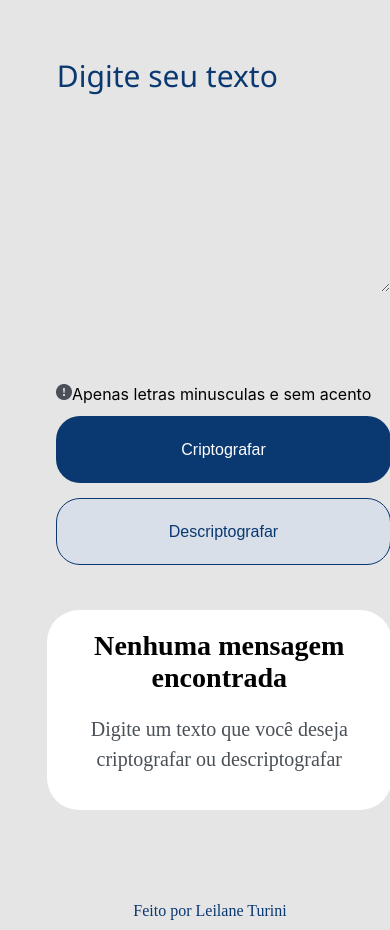
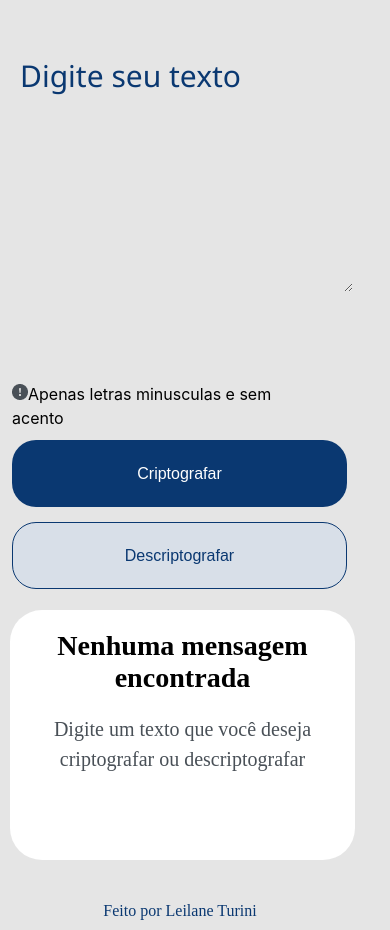
Before and after one commit to LeilaneTurini/Decodificador, a plain HTML site: page index.html in a window 390 px wide. Shown: the part 110-1040 px from the top of the page. Drawn offline with Linux system fonts and the light colour scheme.

Commit message:
centralizando media query

```diff
--- a/desktop/style.css
+++ b/desktop/style.css
@@ -12,6 +12,7 @@ html {
     scroll-behavior: smooth;
     height: 100vh;
     width: 100vw;
+
 }
 
 body {
@@ -21,8 +22,8 @@ body {
 }
 section{
     margin-top:  10px;
-    margin-left: 40px;
 }
+
 
 #logo {
 
--- a/mediaquery.css
+++ b/mediaquery.css
@@ -3,24 +3,22 @@
 /*celular*/
 @media screen and (min-width: 320px) and (max-width:667px) {
 
+
     body,section {
         height: 500px;
-        width: 360px;
-        left: -230px;
+        width: 300px;
         border-radius: 0px;
-
-
     }
 
     textarea {
         width: 343px;
         height: 250px;
-        left: 12%;
+        left: 10px;
         top: 152px;
     }
 
     #info {
-        margin-left: 16px;
+        margin-left: 12px;
 
     }
 
@@ -43,8 +41,8 @@
         display: flex;
         align-items: flex-start;
         width: 345px;
-        height: 200px;
-        left: 12%;
+        height: 250px;
+        left: 10px;
         top: 720px;
     }
 
```
Also changed, not shown: index.html (+1 -1 lines).
